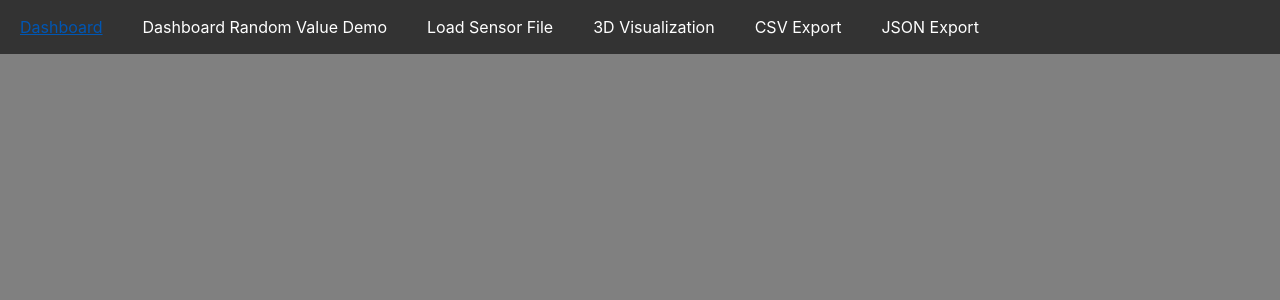
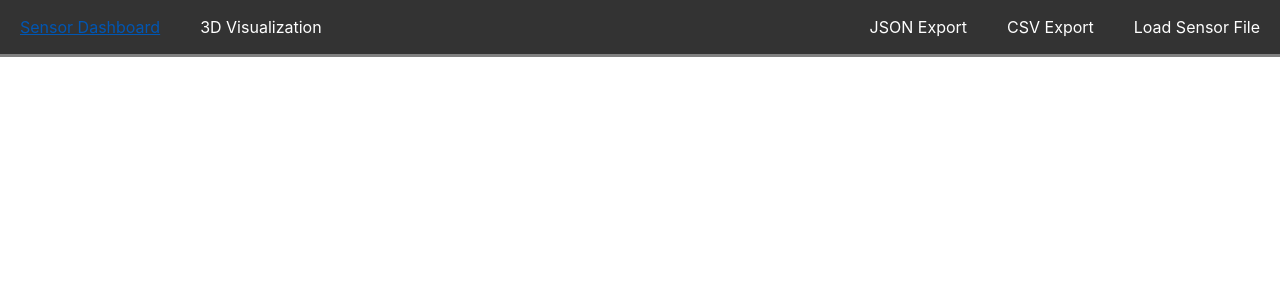
Before and after one commit to Santi-A/ThesisIOTdemo, a Django app: page / in a window 1280 px wide. Shown: the top 300 px of the page. Run offline with Django 3.2, Linux system fonts and the light colour scheme; data that the repository does not hold is empty; some libraries are stand-ins or nearby versions.

Commit message:
3D Page UI Improvements

```diff
--- a/mysite/static/css/dashContent.css
+++ b/mysite/static/css/dashContent.css
@@ -1,18 +1,21 @@
 .sensor-container{
-    background-color: #646464;
-    color: #FFF;
+    background-color: gray;
+    color: gray;
     height: 560px;
     margin: 10px;
     border-style: solid;
-    border-radius: 10px;
+    border-radius: 5px;
     position:inherit;
 }
 
 .sensor-tag-div{
-    border-style: solid;
+    /*border-style: solid;*/
+    background-color: antiquewhite;
+    border-radius: 5px;
     height: auto;
     padding-left: 1%;
     font-size: 25px;
+    font-weight: bold;
     height: 43px;
     text-transform: uppercase;
 }
@@ -35,9 +38,12 @@
 }
 
 .chart-label{
-    border-style: solid;
+    border-top-style: solid;
+    border-bottom-style: solid;
     text-align: center;
-    background-color: grey;
+    font-weight: bold;
+    background-color: white;
+    border-radius: 5px;
 }
 
 .sensor-chart{
--- a/mysite/static/css/dashboard.css
+++ b/mysite/static/css/dashboard.css
@@ -1,7 +1,7 @@
 body{
     margin:0;
     display: block;
-    background-color: gray;
+    /*background-color: gray;*/
 }
 
 .navBar{
@@ -21,8 +21,12 @@ body{
     border-bottom-color: gray;
 }
 
-.navBar-button {
+.navBar-button-functions {
     float: left;
+}
+
+.navBar-button-export {
+    float: right;
 }
 
 .array-select {
@@ -52,5 +56,5 @@ body{
 .mainArea{
     width: 100%;
     height: 100%;
-    background-color: gray;
+    background-color: white;
 }
--- a/mysite/templates/testmqtt/dashboard.html
+++ b/mysite/templates/testmqtt/dashboard.html
@@ -15,27 +15,31 @@
 <body>
     <div class="navBar">
         <ul class="navBar-Content">
-            <li class="navBar-button">
-                <a href="" class="array-select" id="Test">Dashboard</a>
+            <!--
+            <li class="navBar-button-functions">
+                <a href="" class="array-select" id="Test">Sensor Dashboard</a>
             </li>
-            <li class="navBar-button">
-                <a href="" class="array-select" id="Random">Dashboard Random Value Demo</a>
+            -->
+            <li class="navBar-button-functions">
+                <a href="" class="array-select" id="Random">Sensor Dashboard</a>
             </li>
-            <li class="navBar-button">
+            <li class="navBar-button-export">
                 <a href="" class="load-sensor-file">Load Sensor File</a>
                 <input id="file-input" type="file" name="name" style="display: none;">
             </li>
-            <li class="navBar-button">
+            <li class="navBar-button-functions">
                 <a href="{% url 'threevisualization' %}" class="page-select" >3D Visualization</a>
             </li>
-            <li class="navBar-button">
+            <li class="navBar-button-export">
                 <a href="{% url 'csvexport' %}" class="page-select">CSV Export</a>
             </li>
-            <li class="navBar-button">
+            <li class="navBar-button-export">
                 <a href="{% url 'jsonexport' %}" class="page-select">JSON Export</a>
             </li>
         </ul>
     </div>
+
+
     <div class="mainArea">
         <div class="content"></div>
     </div>
```
Also changed, not shown: mysite/static/css/canvasTest.css (+17 -3 lines), mysite/static/js/ListControls.js (+12 -12 lines), mysite/templates/testmqtt/threevisualization.html (+17 -7 lines).
